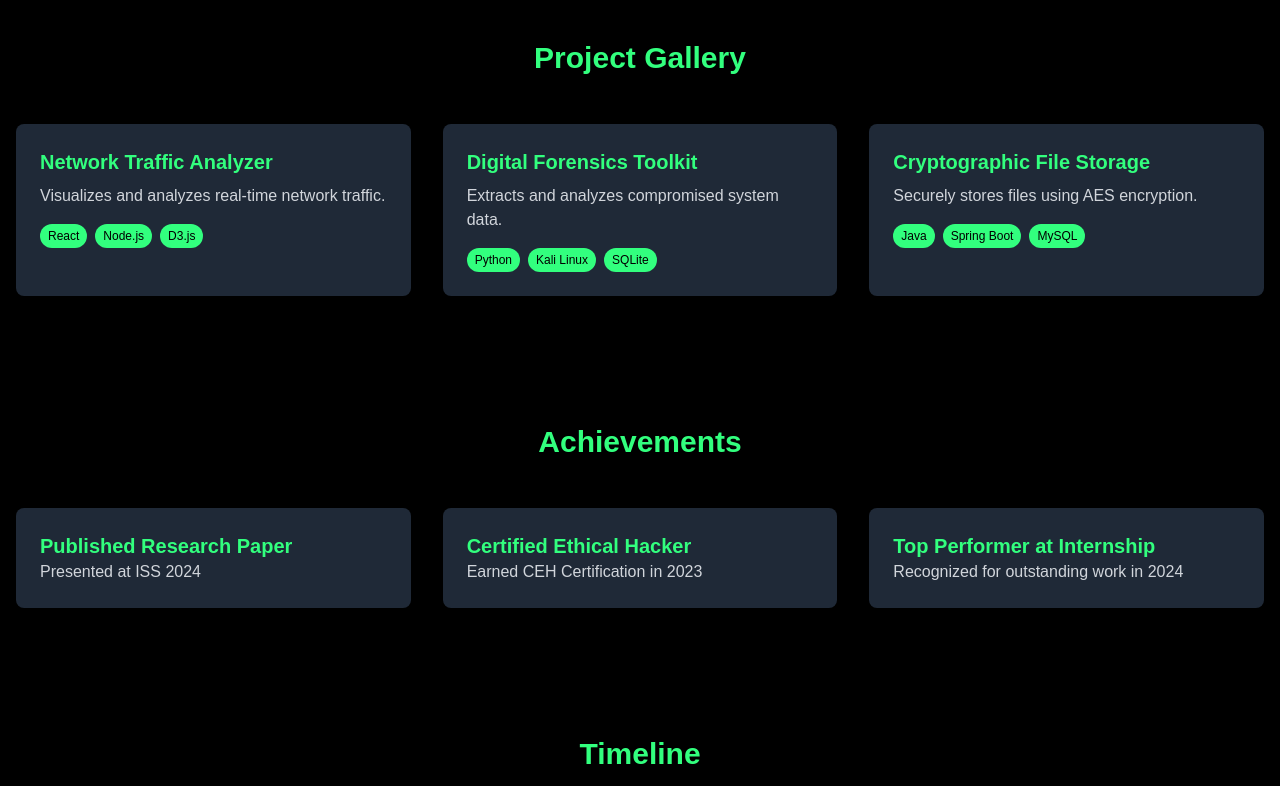
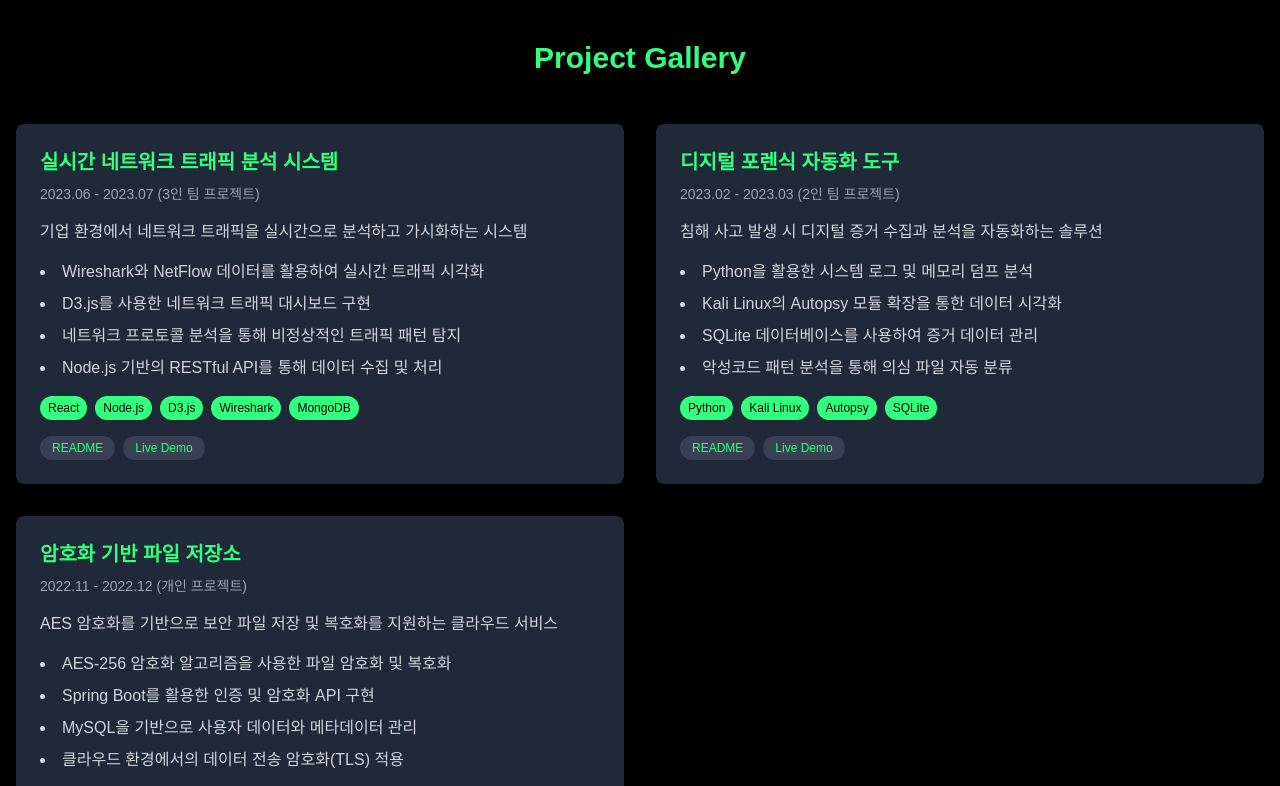
Before and after one commit to me0w2en/me0w2en.github.io, a Next.js app: page / in a window 1280 px wide. Shown: the part 1240-2026 px from the top of the page. Built offline with nearby package versions, Linux system fonts and the light colour scheme.

Commit message:
Design: Project Gallery 레이아웃 수정 및 모달창 삭제

```diff
--- a/src/components/ProjectGallery.tsx
+++ b/src/components/ProjectGallery.tsx
@@ -1,48 +1,93 @@
-import React, { useState } from "react";
-import { motion, AnimatePresence } from "framer-motion";
+import React from "react";
+import { motion } from "framer-motion";
 
 const projects = [
   {
-    title: "Network Traffic Analyzer",
-    description: "Visualizes and analyzes real-time network traffic.",
-    details: "Built with React, Node.js, and D3.js for advanced traffic monitoring.",
-    stack: ["React", "Node.js", "D3.js"],
+    title: "실시간 네트워크 트래픽 분석 시스템",
+    period: "2023.06 - 2023.07 (3인 팀 프로젝트)",
+    description: "기업 환경에서 네트워크 트래픽을 실시간으로 분석하고 가시화하는 시스템",
+    details: [
+      "Wireshark와 NetFlow 데이터를 활용하여 실시간 트래픽 시각화",
+      "D3.js를 사용한 네트워크 트래픽 대시보드 구현",
+      "네트워크 프로토콜 분석을 통해 비정상적인 트래픽 패턴 탐지",
+      "Node.js 기반의 RESTful API를 통해 데이터 수집 및 처리",
+    ],
+    stack: ["React", "Node.js", "D3.js", "Wireshark", "MongoDB"],
+    links: [
+      { label: "README", url: "https://github.com/example/network-analyzer-readme" },
+      { label: "Live Demo", url: "https://example.com/network-analyzer" },
+    ],
   },
   {
-    title: "Digital Forensics Toolkit",
-    description: "Extracts and analyzes compromised system data.",
-    details: "Developed using Python, Kali Linux, and SQLite for forensic investigation.",
-    stack: ["Python", "Kali Linux", "SQLite"],
+    title: "디지털 포렌식 자동화 도구",
+    period: "2023.02 - 2023.03 (2인 팀 프로젝트)",
+    description: "침해 사고 발생 시 디지털 증거 수집과 분석을 자동화하는 솔루션",
+    details: [
+      "Python을 활용한 시스템 로그 및 메모리 덤프 분석",
+      "Kali Linux의 Autopsy 모듈 확장을 통한 데이터 시각화",
+      "SQLite 데이터베이스를 사용하여 증거 데이터 관리",
+      "악성코드 패턴 분석을 통해 의심 파일 자동 분류",
+    ],
+    stack: ["Python", "Kali Linux", "Autopsy", "SQLite"],
+    links: [
+      { label: "README", url: "https://github.com/example/forensics-toolkit-readme" },
+      { label: "Live Demo", url: "https://example.com/forensics-toolkit" },
+    ],
   },
   {
-    title: "Cryptographic File Storage",
-    description: "Securely stores files using AES encryption.",
-    details: "Implemented with Java, Spring Boot, and MySQL for encrypted storage.",
-    stack: ["Java", "Spring Boot", "MySQL"],
+    title: "암호화 기반 파일 저장소",
+    period: "2022.11 - 2022.12 (개인 프로젝트)",
+    description: "AES 암호화를 기반으로 보안 파일 저장 및 복호화를 지원하는 클라우드 서비스",
+    details: [
+      "AES-256 암호화 알고리즘을 사용한 파일 암호화 및 복호화",
+      "Spring Boot를 활용한 인증 및 암호화 API 구현",
+      "MySQL을 기반으로 사용자 데이터와 메타데이터 관리",
+      "클라우드 환경에서의 데이터 전송 암호화(TLS) 적용",
+    ],
+    stack: ["Java", "Spring Boot", "MySQL", "AES", "AWS"],
+    links: [
+      { label: "README", url: "https://github.com/example/encrypted-storage-readme" },
+      { label: "Live Demo", url: "https://example.com/encrypted-storage" },
+    ],
   },
 ];
 
 export const ProjectGallery = () => {
-  const [selectedProject, setSelectedProject] = useState(null);
-
   return (
     <section id="projects" className="py-16 bg-black text-white">
       <div className="container mx-auto px-4">
+        {/* Section Title */}
         <h2 className="text-3xl font-bold text-center text-green-400 mb-12">
           Project Gallery
         </h2>
-        <div className="grid grid-cols-1 sm:grid-cols-2 lg:grid-cols-3 gap-8">
+
+        {/* Project Cards */}
+        <div className="grid grid-cols-1 sm:grid-cols-2 gap-8">
           {projects.map((project, index) => (
             <motion.div
               key={index}
-              className="relative p-6 bg-gray-800 rounded-lg shadow-md hover:shadow-xl hover:scale-105 transition-all cursor-pointer"
-              onClick={() => setSelectedProject(project)}
+              className="p-6 bg-gray-800 rounded-lg shadow-md hover:shadow-xl hover:scale-105 transition-all"
             >
+              {/* Title */}
               <h3 className="text-xl font-bold text-green-400 mb-2">
                 {project.title}
               </h3>
+
+              {/* Period */}
+              <p className="text-sm text-gray-400 mb-4">{project.period}</p>
+
+              {/* Description */}
               <p className="text-gray-300 mb-4">{project.description}</p>
-              <div className="flex flex-wrap gap-2">
+
+              {/* Details */}
+              <ul className="list-disc list-inside text-gray-300 mb-4 space-y-2">
+                {project.details.map((detail, idx) => (
+                  <li key={idx}>{detail}</li>
+                ))}
+              </ul>
+
+              {/* Stack Badges */}
+              <div className="flex flex-wrap gap-2 mb-4">
                 {project.stack.map((tech, idx) => (
                   <span
                     key={idx}
@@ -52,44 +97,24 @@ export const ProjectGallery = () => {
                   </span>
                 ))}
               </div>
+
+              {/* Links */}
+              <div className="flex flex-wrap gap-2">
+                {project.links.map((link, idx) => (
+                  <a
+                    key={idx}
+                    href={link.url}
+                    target="_blank"
+                    rel="noopener noreferrer"
+                    className="text-xs bg-gray-700 text-green-400 px-3 py-1 rounded-full hover:bg-gray-600 transition"
+                  >
+                    {link.label}
+                  </a>
+                ))}
+              </div>
             </motion.div>
           ))}
         </div>
-
-        {/* 모달 */}
-        <AnimatePresence>
-          {selectedProject && (
-            <motion.div
-              className="fixed inset-0 bg-black bg-opacity-80 flex items-center justify-center z-50"
-              initial={{ opacity: 0 }}
-              animate={{ opacity: 1 }}
-              exit={{ opacity: 0 }}
-            >
-              <div className="bg-gray-900 p-6 rounded-lg shadow-lg max-w-lg w-full">
-                <h3 className="text-2xl font-bold text-green-400 mb-4">
-                  {selectedProject.title}
-                </h3>
-                <p className="text-gray-300 mb-4">{selectedProject.details}</p>
-                <div className="flex flex-wrap gap-2 mb-4">
-                  {selectedProject.stack.map((tech, idx) => (
-                    <span
-                      key={idx}
-                      className="text-xs bg-green-400 text-black px-2 py-1 rounded-full"
-                    >
-                      {tech}
-                    </span>
-                  ))}
-                </div>
-                <button
-                  onClick={() => setSelectedProject(null)}
-                  className="bg-green-400 text-black px-4 py-2 rounded-lg hover:bg-green-500"
-                >
-                  Close
-                </button>
-              </div>
-            </motion.div>
-          )}
-        </AnimatePresence>
       </div>
     </section>
   );
```
